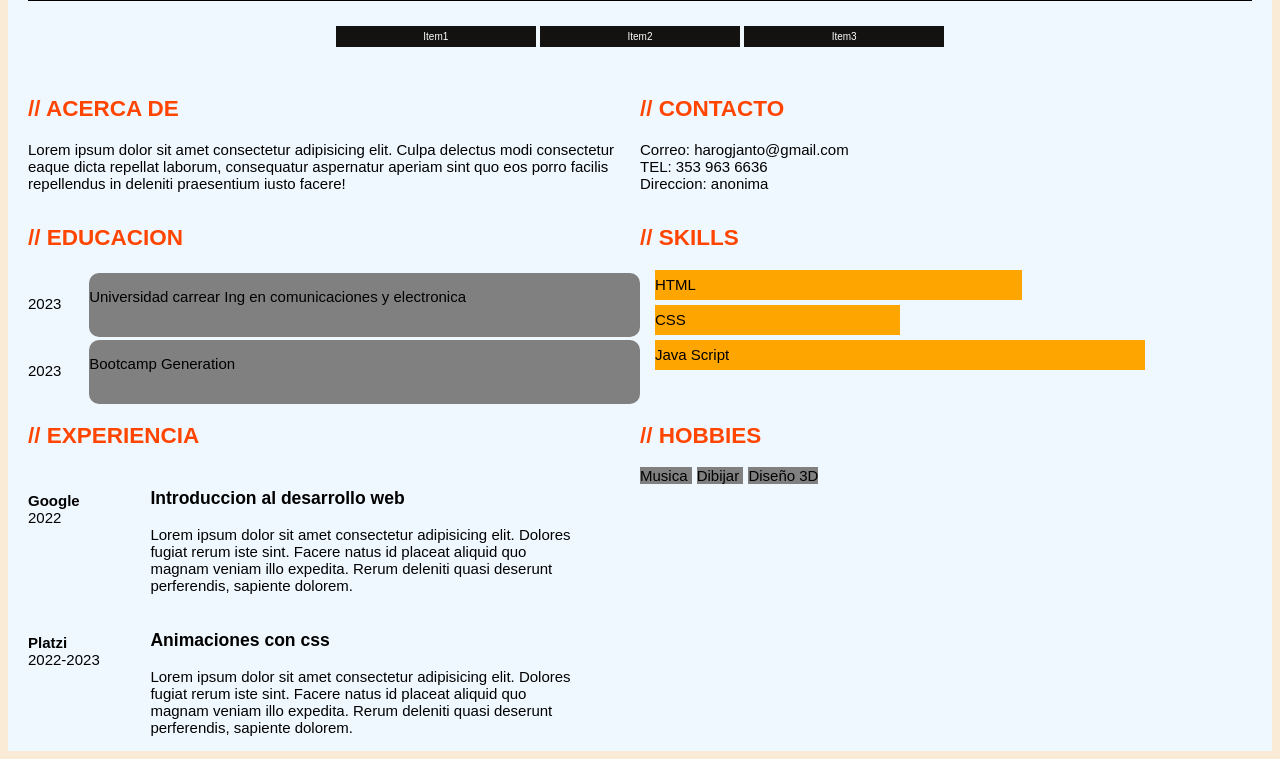
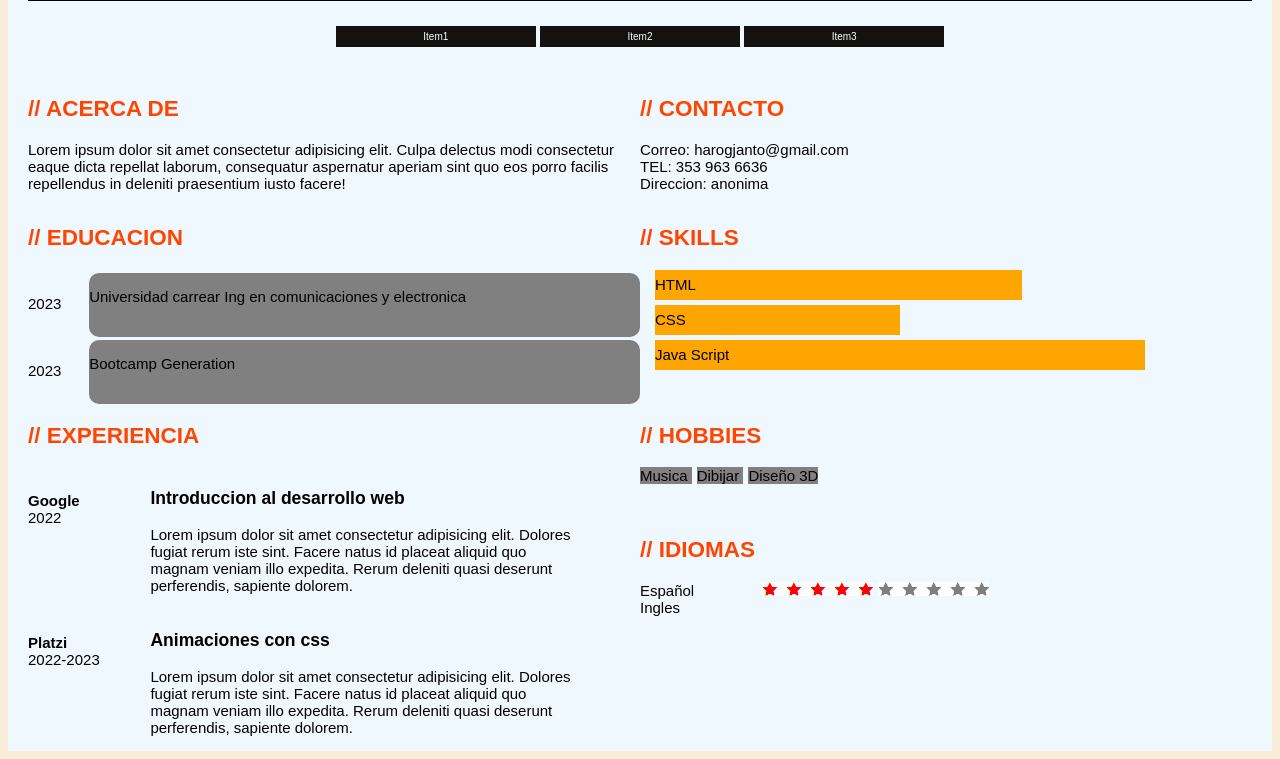
Before and after one commit to JAHG07/JoseAntonioHG_CH23, a plain HTML site: page Intro_web_5/pages/CV.html in a window 1280 px wide. Shown: the part 296-1055 px from the top of the page. Drawn offline with Linux system fonts and the light colour scheme.

Commit message:
CV con idiomas y estrellas

```diff
--- a/Intro_web_5/pages/CV.html
+++ b/Intro_web_5/pages/CV.html
@@ -11,7 +11,7 @@
     <div class="container">
         <header>
             <div class="imagen">
-                <img src="../img/konkun.jpg" alt="Konkun">
+                <img class="imm" src="../img/konkun.jpg" alt="Konkun">
                 <h1>Hola mi nombre es <span>Jose Antonio Haro Gonzalez</span> y este es mi resumen</h1>
             </div>
             <nav class="menu">
@@ -134,7 +134,26 @@
                         </p>
                     </article>
                 </div>
+                <br><br>
+                <div>
+                    <div>
+                        <h2>idiomas</h2>
+                        <article>
+                            <div class="star">
+                                <div class="star1">
+                                    <div>Español</div>
+                                    <div>Ingles</div>
+                                </div>
+                                <div class="star2">
+                                    <img src="../img/star-red.png" alt="">
+                                    <img src="../img/star-grey.png" alt="">
+                                </div>
+                            </div>
+                        </article>
+                    </div>
+                </div>
             </div>
+
 
         </section>
         <footer>
--- a/Intro_web_5/styles/CV.css
+++ b/Intro_web_5/styles/CV.css
@@ -10,7 +10,7 @@ h1{
 h1 > span{
     color: aqua; /*The color CSS property sets the foreground color value of an element's text and text decorations, and sets the currentcolor value. currentcolor may be used as an indirect value on other properties and is the default for other color properties, such as border-color.*/
 }
-img{
+.imm{
     width: 200px; /*The width CSS property sets an element's width. By default, it sets the width of the content area, but if box-sizing is set to border-box, it sets the width of the border area.*/
     height: 200px; /*The height CSS property specifies the height of an element. By default, the property defines the height of the content area. If box-sizing is set to border-box, however, it instead determines the height of the border area.*/
     object-fit: cover; /*The object-fit CSS property sets how the content of a replaced element, such as an <img> or <video>, should be resized to fit its container.*/
@@ -124,3 +124,12 @@ span{
     display: inline;
     margin-right: 5px;
 }
+.star{
+     display: flex;
+}
+.star1{
+    width: 20%;
+}
+.star2{
+    width: 50%;
+}
```
Also changed, not shown: Intro_web_5/img/star-grey.png (added), Intro_web_5/img/star-red.png (added).
